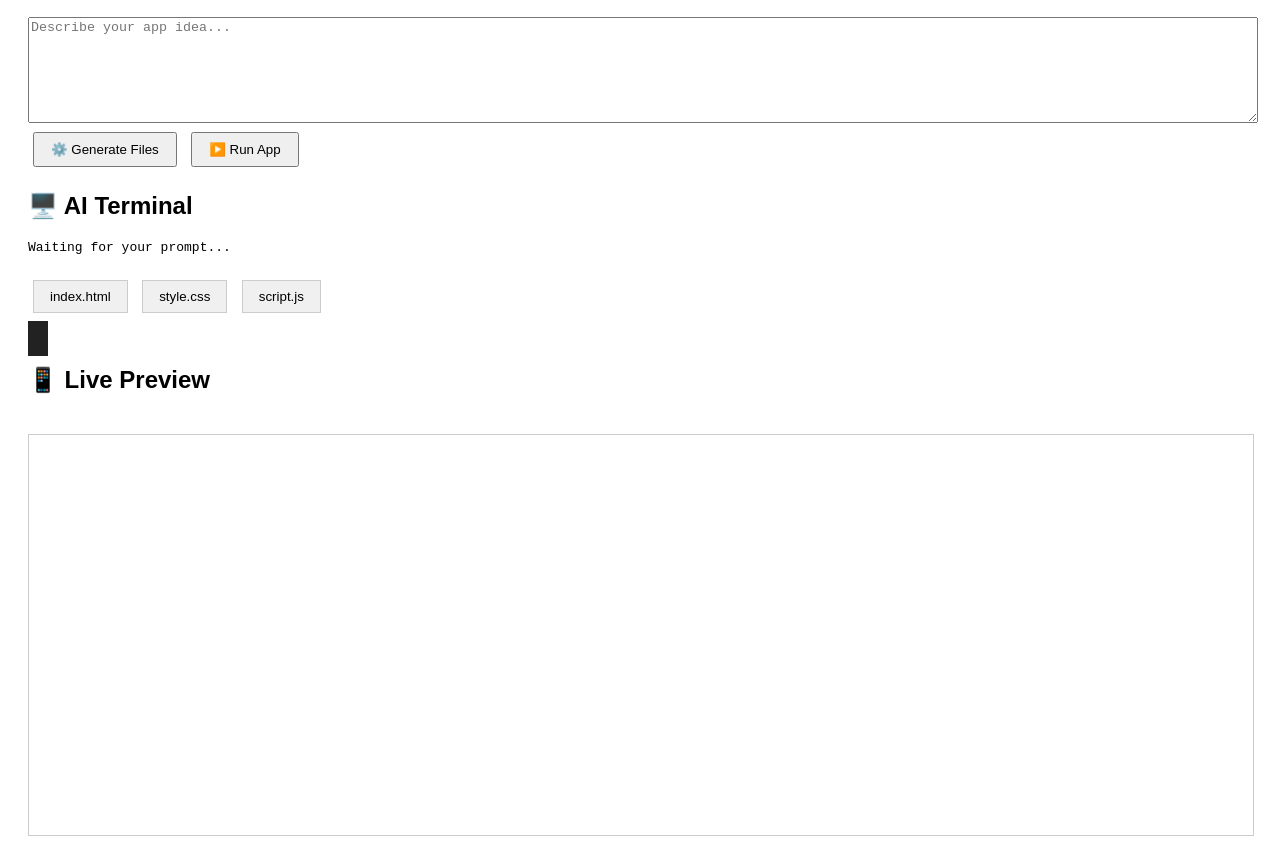
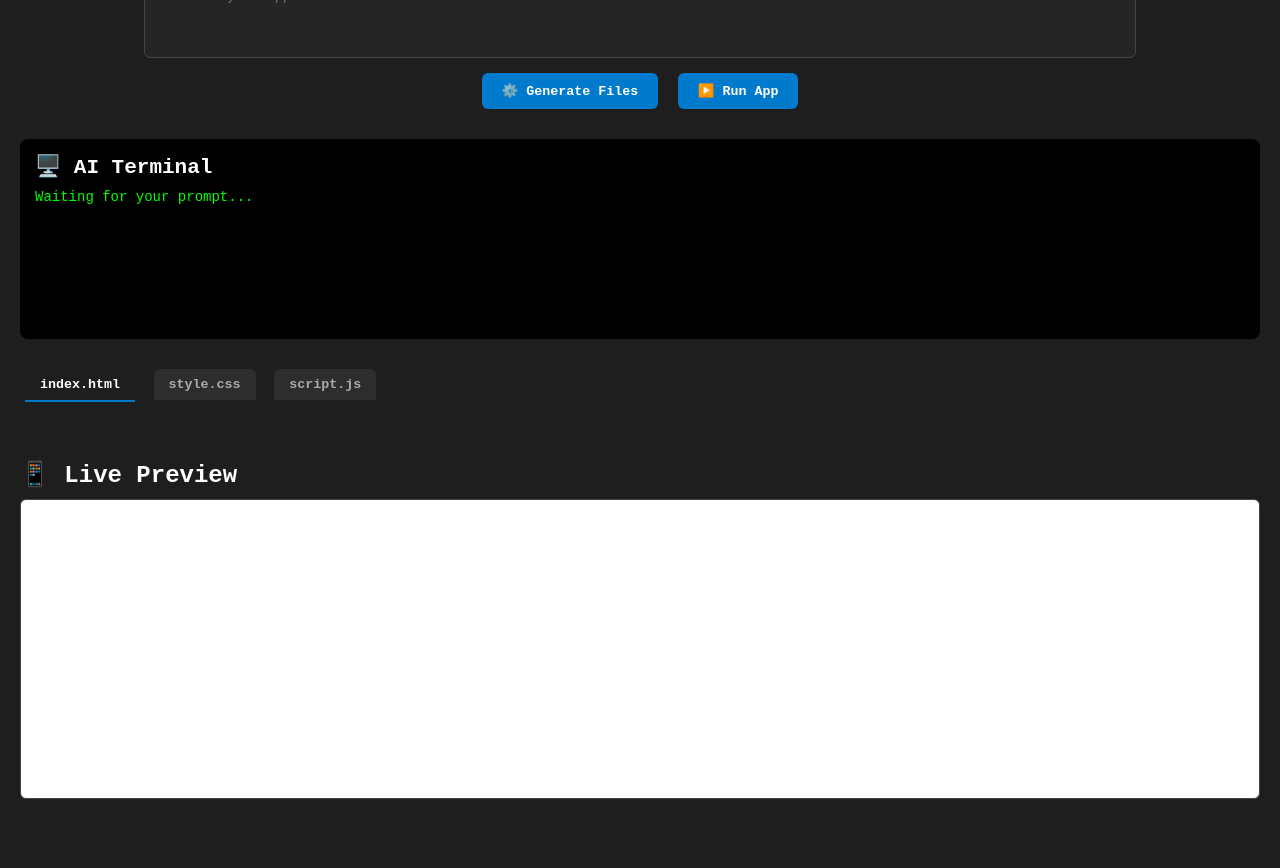
Before and after one commit to RosarioEspadera/AI-webapp-builder, a plain HTML site: page docs/index.html in a window 1280 px wide. Shown: the part 102-970 px from the top of the page. After the commit the page ends 926 px from the top, so only its background shows below. Drawn offline with Linux system fonts and the light colour scheme.

Commit message:
Update style.css

```diff
--- a/docs/style.css
+++ b/docs/style.css
@@ -1,42 +1,107 @@
+/* Reset */
+* {
+  margin: 0;
+  padding: 0;
+  box-sizing: border-box;
+  font-family: "Fira Code", monospace;
+}
+
 body {
-  font-family: Arial, sans-serif;
+  background: #1e1e1e;
+  color: #ddd;
   padding: 20px;
 }
 
+h1, h2 {
+  color: #fff;
+  margin-bottom: 10px;
+}
+
+header {
+  margin-bottom: 20px;
+  text-align: center;
+}
+
+#controls {
+  margin-bottom: 20px;
+  text-align: center;
+}
+
 textarea {
-  width: 100%;
-  height: 100px;
-  margin-top: 10px;
+  width: 80%;
+  height: 80px;
+  background: #252526;
+  color: #ddd;
+  border: 1px solid #444;
+  border-radius: 6px;
+  padding: 10px;
+  resize: none;
 }
 
 button {
-  padding: 8px 16px;
-  margin: 5px;
+  margin: 10px 5px;
+  padding: 10px 20px;
+  border: none;
+  border-radius: 6px;
   cursor: pointer;
+  background: #007acc;
+  color: #fff;
+  font-weight: bold;
+  transition: background 0.3s;
+}
+
+button:hover {
+  background: #005f99;
+}
+
+#terminal-section {
+  background: #000;
+  color: #0f0;
+  padding: 15px;
+  border-radius: 8px;
+  height: 200px;
+  overflow-y: auto;
+  margin-bottom: 20px;
+  font-size: 14px;
 }
 
 #tabs {
-  margin-top: 20px;
+  margin-bottom: 10px;
 }
 
 .tab {
-  background: #f0f0f0;
-  border: 1px solid #ccc;
-  margin-right: 5px;
+  background: #2d2d2d;
+  color: #aaa;
+  padding: 8px 15px;
+  border: none;
+  cursor: pointer;
+  border-radius: 6px 6px 0 0;
+  margin-right: 4px;
+}
+
+.tab.active {
+  background: #1e1e1e;
+  color: #fff;
+  border-bottom: 2px solid #007acc;
 }
 
 #output {
-  background: #222;
-  color: #0f0;
-  padding: 10px;
-  height: 300px;
-  overflow-y: auto;
-  white-space: pre-wrap;
+  background: #1e1e1e;
+  padding: 15px;
+  border-radius: 0 6px 6px 6px;
+  min-height: 200px;
+  color: #f8f8f2;
+  overflow-x: auto;
+}
+
+#preview-section {
+  margin-top: 20px;
 }
 
 iframe {
   width: 100%;
-  height: 400px;
-  border: 1px solid #ccc;
-  margin-top: 20px;
+  height: 300px;
+  border: 1px solid #444;
+  border-radius: 6px;
+  background: #fff;
 }
```
